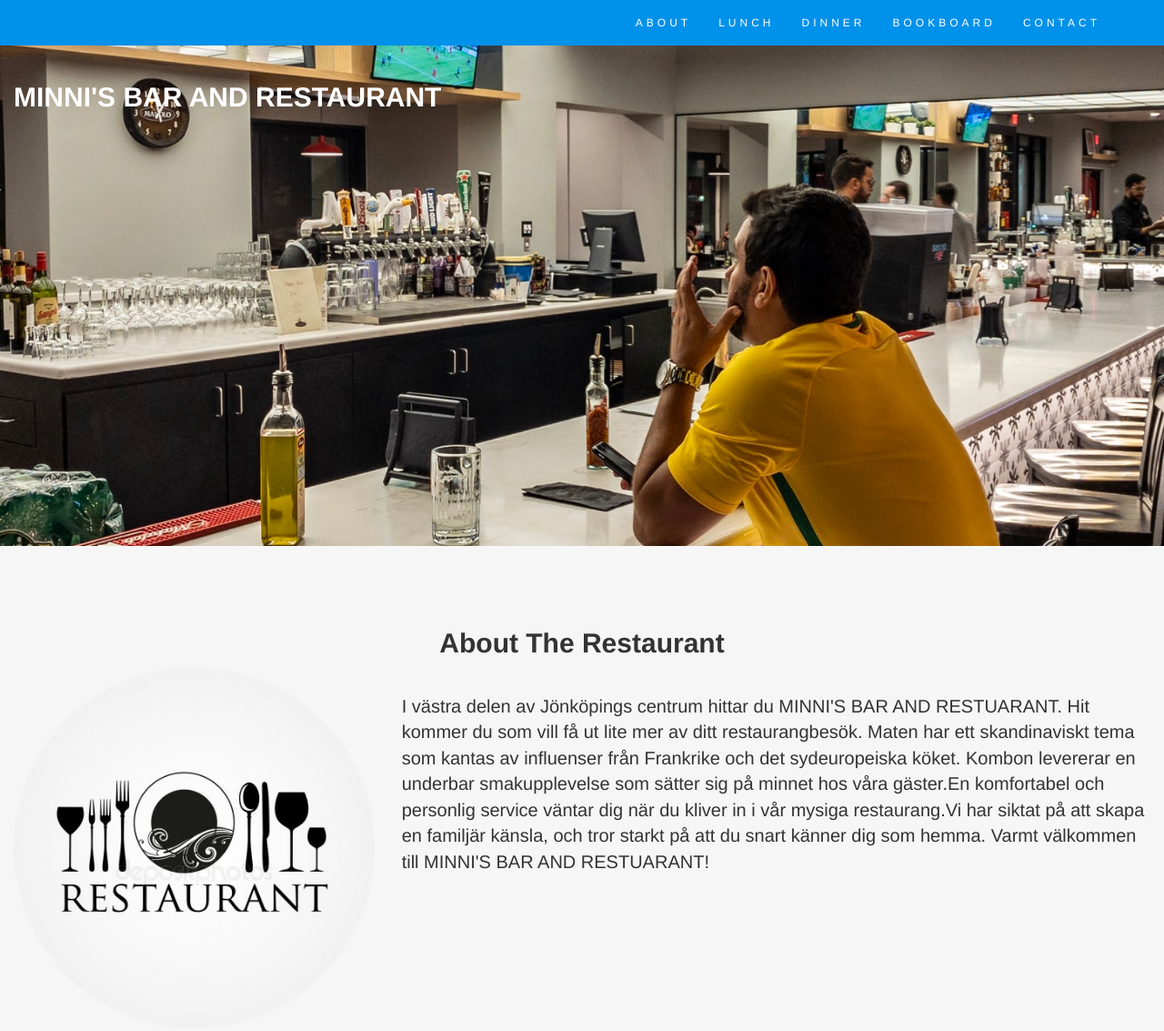
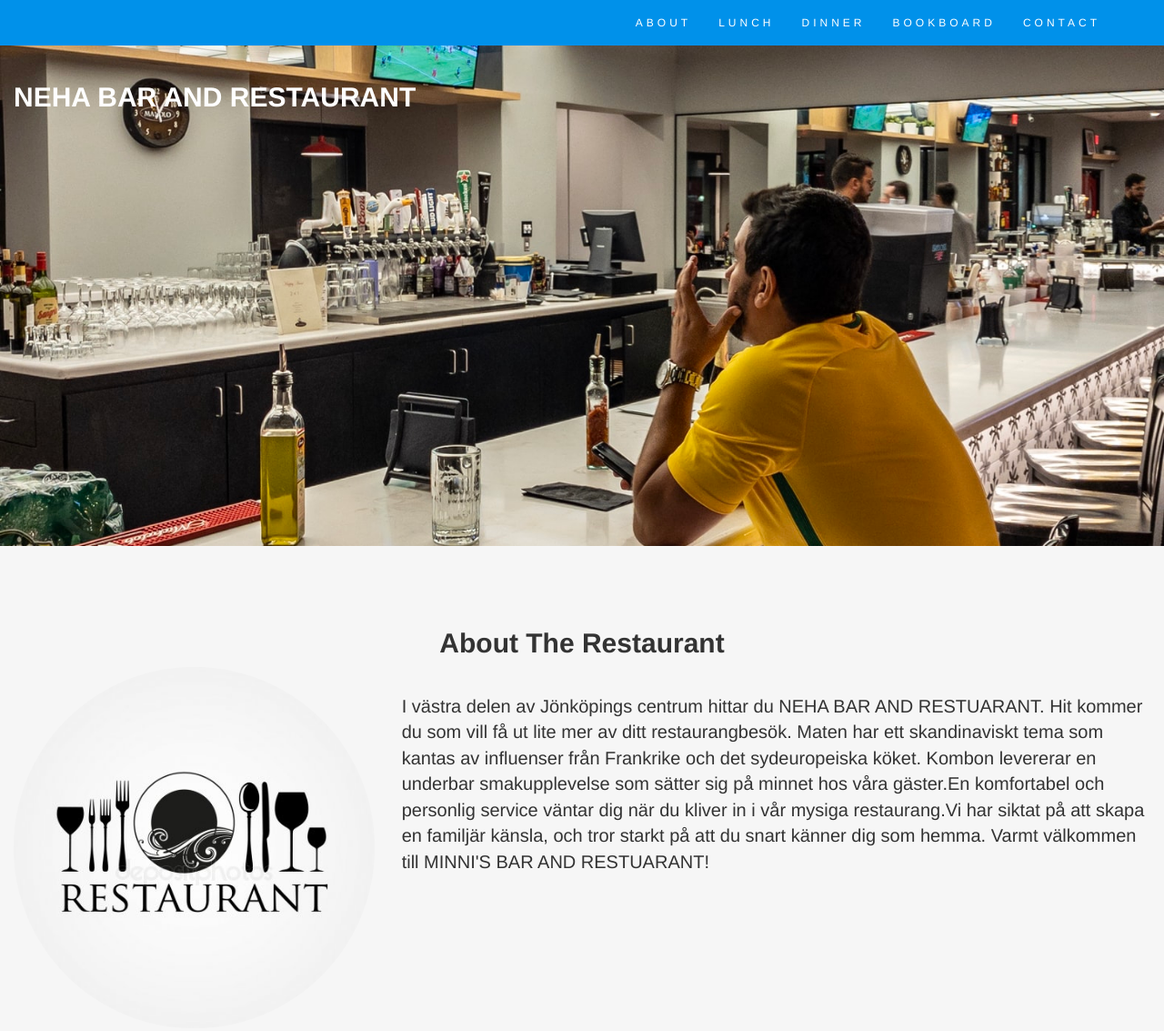
Before and after one commit to nagendra0168/Neha-bar-and-restaurant, a plain HTML site: page index.html in a window 1280 px wide. Shown: the top 1133 px of the page at 91% size. Drawn offline with nearby package versions, Linux system fonts and the light colour scheme.

Commit message:
'origin/master'.

```diff
--- a/index.html
+++ b/index.html
@@ -11,7 +11,7 @@
            <link rel="stylesheet" href="https://maxcdn.bootstrapcdn.com/font-awesome/4.7.0/css/font-awesome.min.css" type="text/css" />
             <link rel="stylesheet" href="style.css" type="text/css">
 
-             <title>Minni Bar and Restuarant</title>
+             <title>Neha Bar and Restuarant</title>
 </head>
 
 <body>
@@ -48,7 +48,7 @@
 
     <!---------Title of the restuarant---------->
            <div class="container-fluid bg-1 " id="header">
-            <h1 ><strong> MINNI'S BAR AND RESTAURANT</strong></h1>
+            <h1 ><strong> NEHA BAR AND RESTAURANT</strong></h1>
 
              </div>
 
@@ -66,7 +66,7 @@
           </div>
 
              <div class="col-sm-8 bg-grey text-center"><br>
-             <p>I västra delen av Jönköpings centrum hittar du MINNI'S BAR AND RESTUARANT.
+             <p>I västra delen av Jönköpings centrum hittar du NEHA BAR AND RESTUARANT.
                   Hit kommer du som vill få ut lite mer av ditt restaurangbesök. Maten har
                   ett skandinaviskt tema som kantas av influenser från Frankrike och det
                   sydeuropeiska köket. Kombon levererar en underbar smakupplevelse som sätter
@@ -208,7 +208,7 @@ Rotfrukter, dillslungad potatis, vitvinsvelouté
       <div class="container-fluid bg-footer" id="contact">
 <div class="row">
             <div class="col-sm-4 text-left" >
-        <h4><strong>MINNI'S BAR AND RESTUARANT</strong></h4>
+        <h4><strong>NEHA BAR AND RESTUARANT</strong></h4>
 Västrastorgatan60c<br>
 Jönöping<br>
 65431<br>
```
